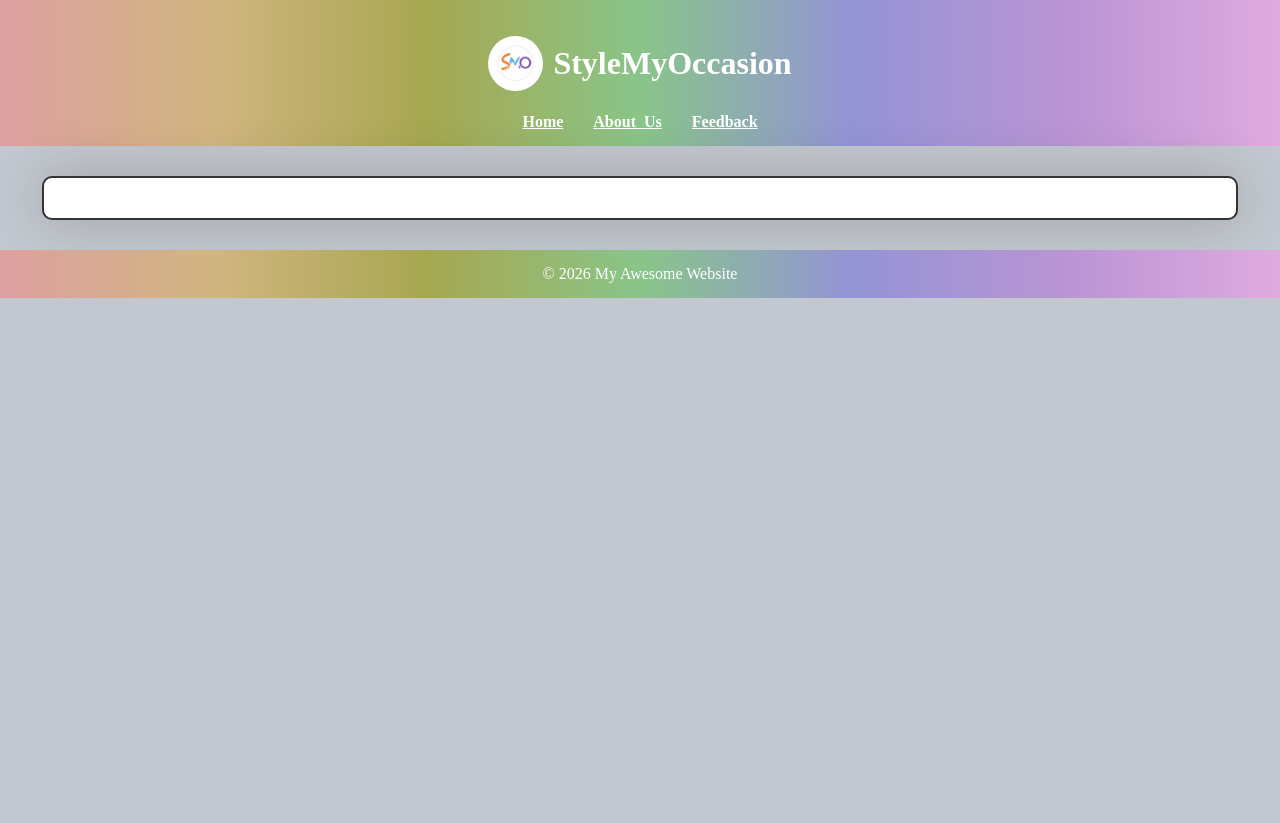
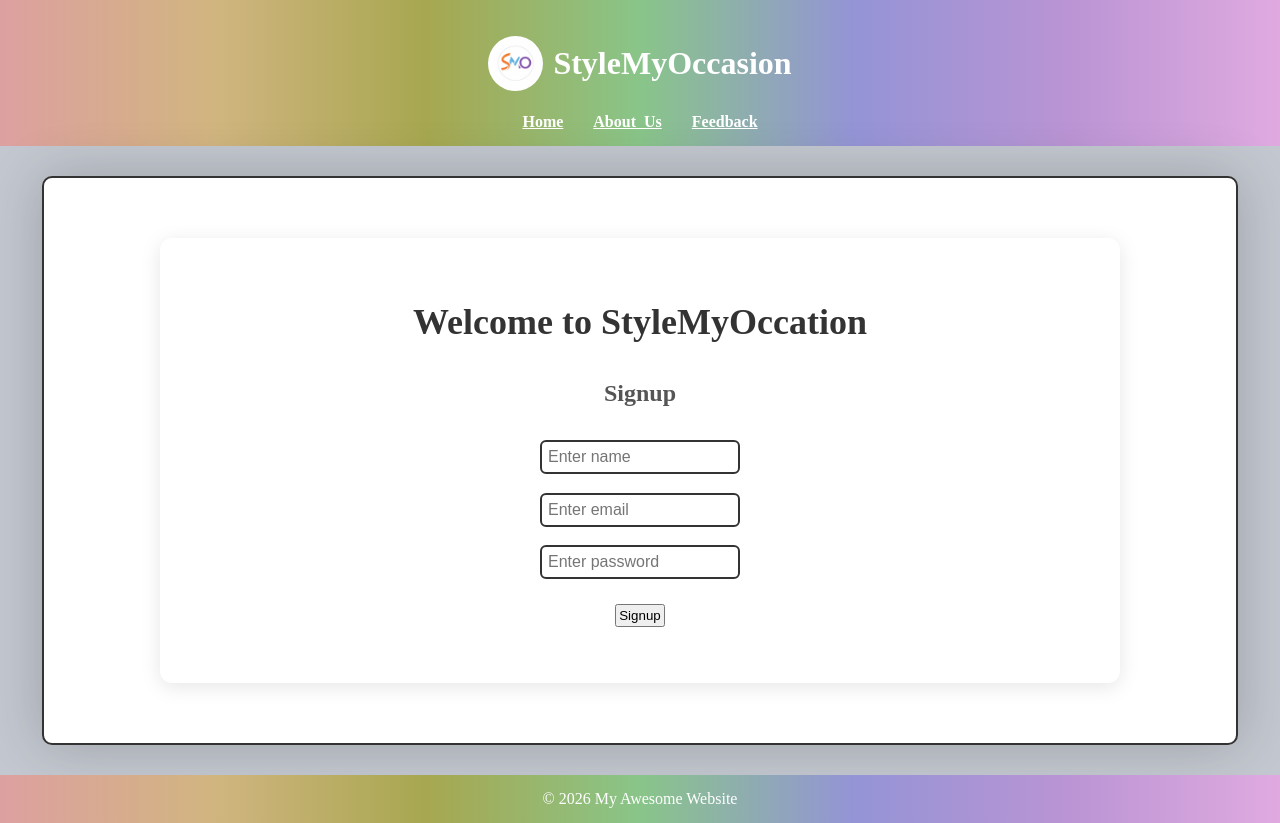
Before and after one commit to sudha409/style-my-occasion, a React (Vite) app: page /#/signup in a window 1280 px wide. Before the commit the page ends 800 px from the top, so only its background shows below. Built offline with nearby package versions, Linux system fonts and the light colour scheme.

Commit message:
integration with backend api call & added Signin ,Login components

```diff
--- a/src/App.jsx
+++ b/src/App.jsx
@@ -10,6 +10,8 @@ import Wedding from './Components/Wedding';
 import OfficeMeetings from './Components/Officemeetings';
 import Party from './Components/Party';
 import OccassionStyle from './Components/OccassionStyle';
+import Signup from './Components/SignUp';
+import Login from './Components/Login';
 
 
 
@@ -21,9 +23,12 @@ function App() {
 
     <div className="content">
       <Routes>
+
             <Route path="/" element={<HomePage />} />
+             <Route path="/login" element={<Login />} />
+            <Route path="/signup" element={<Signup />} />
             <Route path="/aboutUs" element={<AboutUs/>} />
-            <Route path="/feedback" element={<Feedback />} />
+            <Route path="/feedback"   element={<Feedback />} />
            <Route path="/birthday" element={<Birthday />} />
            <Route path="/wedding" element={<Wedding/>}/>
            <Route path="/OfficeMeetings" element={<OfficeMeetings/>}/>
--- a/src/Components/HomePage.jsx
+++ b/src/Components/HomePage.jsx
@@ -9,7 +9,7 @@ function homePage() {
     const [homepage, setHomePage] = useState(null);
 
     useEffect(() => {
-        fetch("stylemyoccasion.json")
+        fetch("http://localhost:8080/api/occasion")
             .then((response) => response.json())
             .then((data) => setHomePage(data));
     }, []);
@@ -23,12 +23,12 @@ function homePage() {
 
                 (
                     <div className="homeContent">
-                        <h1 className="homepage-header">{homepage.header}</h1>
-                        <h3>{homepage.About}</h3>
+                        <h1 className="homepage-header">StyleMyOccasion</h1>
+                        <h3>Welcome to StyleMyOccasion — your space to explore, create, and design outfits for every special moment. Share your ideas, discover your occasion style, and let us turn your dream outfit into reality. Your thoughts and feedback are always our first priority. Each page shows stylish designs, helpful descriptions, and easy tips so users can understand what looks good and why. My goal is to make outfit selection stress‑free and enjoyable. Users can also share their own ideas or dream outfits, and we design styles based on their vision.</h3>
 
                          <div className="four-grid">
                         {
-                            homepage.categories.map(category => (
+                            homepage.map(category => (
 
                                 <Link to={category.link} className="occasion-box" key={category.name} >
                                     <img src={category.img} alt={category.name} className="occasion-img" title={category.title} />
--- /dev/null
+++ b/src/Components/Login.jsx
@@ -0,0 +1,64 @@
+import { useState } from "react";
+
+function Login() {
+  const [form, setForm] = useState({
+    email: "",
+    password: ""
+  });
+
+  const handleChange = (e) => {
+    setForm({ ...form, [e.target.name]: e.target.value });
+  };
+
+  const handleSubmit = (e) => {
+    e.preventDefault();
+
+    fetch("http://localhost:8080/api/users/login", {
+      method: "POST",
+      headers: { "Content-Type": "application/json" },
+      body: JSON.stringify(form)
+    })
+      .then((res) => res.json())
+      .then((data) => {
+        alert("Login successful");
+        console.log(data.JSON);
+      })
+      .catch((err) => console.error(err));
+  };
+
+  return (
+    <div className="about-container">
+            <h1 className="about-title">Welcome to StyleMyOccation</h1>
+
+            <h2 className="about-subtitle">Login</h2>
+<div className="about-subtitle">
+      <h2></h2>
+
+      <form onSubmit={handleSubmit}>
+          <div className="form-row">
+        <input
+          type="email"
+          name="email"
+          placeholder="Enter email"
+          value={form.email}
+          onChange={handleChange}
+          required
+        /></div>
+   <div className="form-row">
+        <input
+          type="password"
+          name="password"
+          placeholder="Enter password"
+          value={form.password}
+          onChange={handleChange}
+          required
+        /></div>
+ <div className="form-row">
+        <button type="submit">Login</button></div>
+      </form>
+      </div>
+    </div>
+  );
+}
+
+export default Login;
--- a/src/Components/Officemeetings.jsx
+++ b/src/Components/Officemeetings.jsx
@@ -6,7 +6,7 @@ import { useState, useEffect } from "react";
 function OfficeMeetings(){
  const [OfficeMeetings, setOfficeMeeting] = useState(null);
     useEffect(() => {
-            fetch("office-meeting.json")
+            fetch("http://localhost:8080/api/outfits/occasion/3")
                 .then((response) => response.json())
                 .then((data) => setOfficeMeeting(data));
         }, []);
@@ -19,10 +19,10 @@ function OfficeMeetings(){
 
                         (
                             <div className="OfficeMeetingsContent">
-                                <h1 className="office-title">{OfficeMeetings.header}</h1>
-                                <h2>{OfficeMeetings.About}</h2>
+                                <h1 className="office-title">OfficeMettings Collection</h1>
+                                <h2>An office‑meeting outfit should look professional, clean, and confident. This style focuses on simple colors, neat lines, and comfortable pieces that help you feel ready to speak and participate. A well‑fitted blazer, a soft blouse, and straight‑cut pants create a polished look without feeling too formal. Light accessories and closed‑toe shoes keep the outfit smart and tidy. This kind of outfit helps people feel prepared, organized, and confident during any meeting.</h2>
                                 {
-                                    OfficeMeetings.designs.map((design) => (
+                                    OfficeMeetings.map((design) => (
 
                                         <Link to={design.link} className="occasion-box" state={{ item : design  }}  key={design.name} >
                                         <img src={design.img } alt={design.name} className="occasion-img" title={design.title}/>
--- a/src/Components/Party.jsx
+++ b/src/Components/Party.jsx
@@ -8,7 +8,7 @@ import '../party.css';
 function party(){
      const [party, setparty] = useState(null);
     useEffect(() => {
-            fetch("partys.json")
+            fetch("http://localhost:8080/api/outfits/occasion/4")
                 .then((response) => response.json())
                 .then((data) => setparty(data));
         }, []);
@@ -20,10 +20,11 @@ function party(){
 
                         (
                             <div className="party">
-                                <h1 className="party-text">{party.header}</h1>
-                                <h2>{party.About}</h2>
+                                <h1 className="party-text">Partys Collection</h1>
+                                <h2>A party outfit should feel fun, confident, and full of personality. This style focuses on bright colors, trendy cuts, and eye‑catching details that make you stand out in a happy way. A stylish top, comfortable fitted pants or a chic dress, and bold accessories create a look that feels ready for celebration. Light makeup and fun shoes add the final touch. A good party outfit helps people feel relaxed, excited, and confident while enjoying the moment.
+</h2>
                                 {
-                                    party.designs.map((design) => (
+                                    party.map((design) => (
 
                                         <Link to={design.link} className="occasion-box" state={{ item : design  }}  key={design.name} >
                                         <img src={design.img } alt={design.name} className="occasion-img"title={design.title} />
--- /dev/null
+++ b/src/Components/SignUp.jsx
@@ -0,0 +1,78 @@
+import { useState } from "react";
+
+function Signup() {
+  const [form, setForm] = useState({
+    name: "",
+    email: "",
+    password: "",
+    role:" "
+  });
+
+  const handleChange = (e) => {
+    setForm({ ...form, [e.target.name]: e.target.value });
+  };
+
+  const handleSubmit = (e) => {
+    e.preventDefault();
+
+    fetch("http://localhost:8080/api/users/signup", {
+      method: "POST",
+      headers: { "Content-Type": "application/json" },
+      body: JSON.stringify(form)
+    })
+      .then((res) => res.json())
+      .then((data) => {
+        alert("Signup successful");
+        console.log(data);
+      })
+      .catch((err) => console.error(err));
+  };
+
+  return (
+    <div className="about-container">
+            <h1 className="about-title">Welcome to StyleMyOccation</h1>
+
+            <h2 className="about-subtitle">Signup</h2>
+<div className="about-subtitle">
+      <form onSubmit={handleSubmit}>
+        <div className="form-row">
+        <input
+          type="text"
+          name="name"
+          placeholder="Enter name"
+          value={form.name}
+          onChange={handleChange}
+          required
+        />
+        </div>
+        <div className="form-row">
+        <input
+          type="email"
+          name="email"
+          placeholder="Enter email"
+          value={form.email}
+          onChange={handleChange}
+          required
+        />
+
+<div className="form-row"></div>
+        <input
+          type="password"
+          name="password"
+          placeholder="Enter password"
+          value={form.password}
+          onChange={handleChange}
+          required
+        />
+</div>
+<div className="form-row">
+        <button type="submit">Signup</button>
+        </div>
+
+      </form>
+    </div>
+    </div>
+  );
+}
+
+export default Signup;
--- a/src/Components/Wedding.jsx
+++ b/src/Components/Wedding.jsx
@@ -9,7 +9,7 @@ import { useState, useEffect } from "react";
 function weddingPage(){
     const [weddingPage, setwedding] = useState(null);
     useEffect(() => {
-            fetch("wedding.json")
+            fetch("http://localhost:8080/api/outfits/occasion/2")
                 .then((response) => response.json())
                 .then((data) => setwedding(data));
         }, []);
@@ -20,10 +20,10 @@ function weddingPage(){
 
                         (
                             <div className="weddingContent">
-                                <h1 className="rainbow-text" >{weddingPage.header}</h1>
-                                <h2>{weddingPage.About}</h2>
+                                <h1 className="rainbow-text" >Wedding Collection</h1>
+                                <h2>StyleMyOccasion helps people discover the perfect outfit for any celebration. We educate users with simple tips, clear suggestions, and easy style guides that match each event. Whether it’s a birthday, wedding, or casual party, we help you choose outfits that make you feel confident and comfortable. If you have a dream outfit, tell us — we can help you bring it to life.</h2>
                                 {
-                                    weddingPage.designs.map((design) => (
+                                    weddingPage.map((design) => (
 
                                         <Link to={design.link} className="occasion-box" state={{ item : design  }}  key={design.name} >
                                         <img src={design.img } alt={design.name} className="occasion-img"title={design.title} />
--- a/src/index.css
+++ b/src/index.css
@@ -137,7 +137,7 @@ nav a {
 }
 
 .homepage-header{
-  background: linear-gradient(90deg, #b8061e);
+  background: linear-gradient(90deg, #d49433);
   -webkit-background-clip: text;
   -webkit-text-fill-color: transparent;
   display: inline-block;
```
Also changed, not shown: src/Components/Birthday.jsx (+4 -4 lines), src/Components/FeedBack.jsx (+52 -22 lines).
